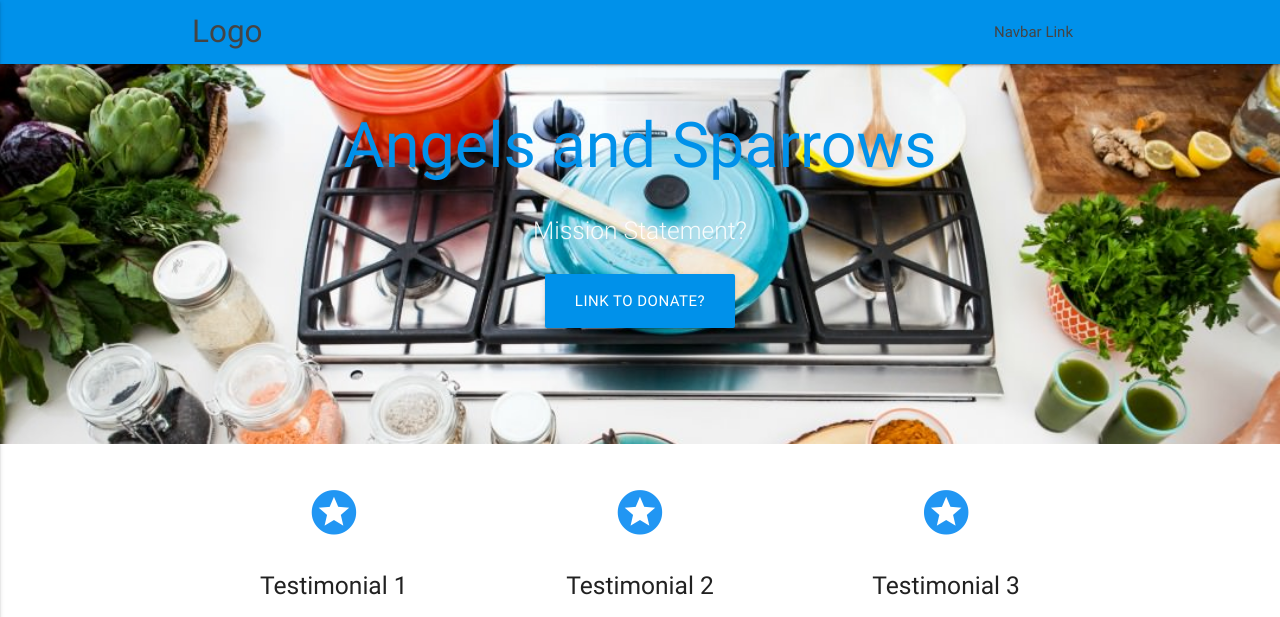
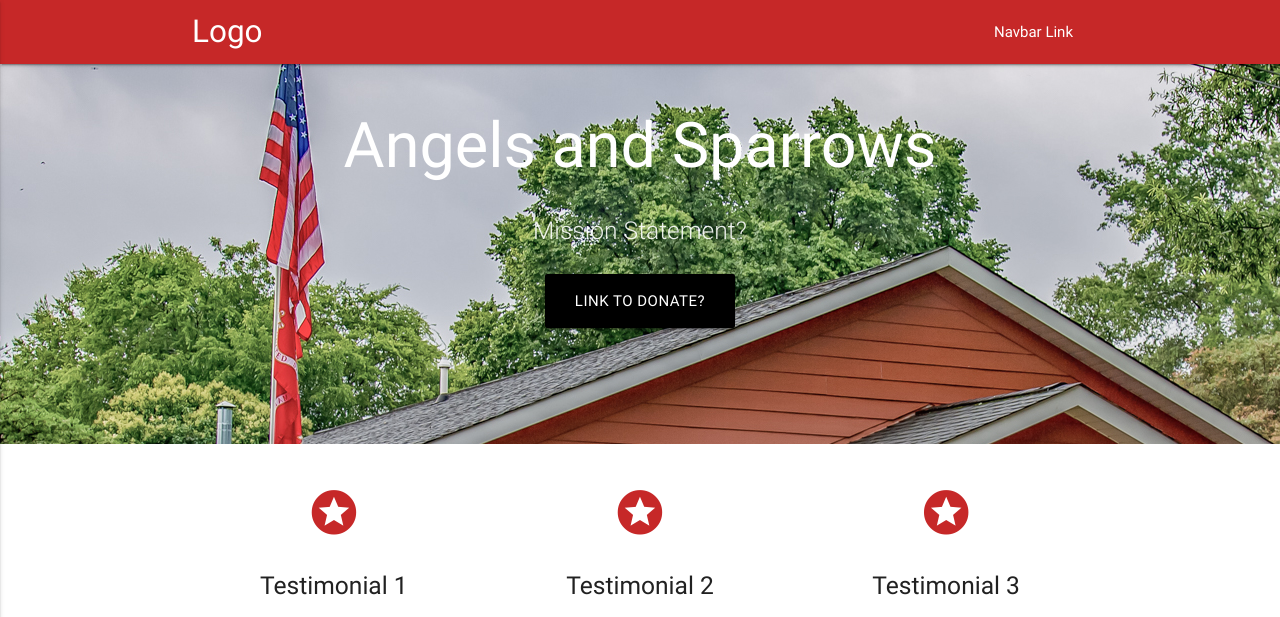
Before and after one commit to Connorhoy/angelsandsparrows, a PHP site: page / in a window 1280 px wide. Shown: the top 617 px of the page. Run offline with PHP 8.4, Linux system fonts and the light colour scheme; some libraries are stand-ins or nearby versions; grey boxes are pictures that could not be loaded.

Commit message:
changed lad layout according to email

```diff
--- a/matt_test_template/css/style.css
+++ b/matt_test_template/css/style.css
@@ -8,7 +8,7 @@
 
 nav ul a,
 nav .brand-logo {
-  color: #444;
+  color: white;
 }
 
 p {
--- a/matt_test_template/index.html
+++ b/matt_test_template/index.html
@@ -3,7 +3,7 @@
 <head>
   <meta http-equiv="Content-Type" content="text/html; charset=UTF-8"/>
   <meta name="viewport" content="width=device-width, initial-scale=1, maximum-scale=1.0, user-scalable=no"/>
-  <title>Parallax Template - Materialize</title>
+  <title>Angels and Sparrows</title>
 
   <!-- CSS  -->
   <link href="https://fonts.googleapis.com/icon?family=Material+Icons" rel="stylesheet">
@@ -11,7 +11,7 @@
   <link href="css/style.css" type="text/css" rel="stylesheet" media="screen,projection"/>
 </head>
 <body>
-  <nav class="light-blue accent-4" role="navigation">
+  <nav class="red darken-3" role="navigation">
     <div class="nav-wrapper container">
       <a id="logo-container" href="#" class="brand-logo">Logo</a>
       <ul class="right hide-on-med-and-down">
@@ -29,18 +29,18 @@
     <div class="section no-pad-bot">
       <div class="container">
         <br><br>
-        <h1 class="header center light-blue-text text-accent-4">Angels and Sparrows</h1>
+        <h1 class="header center white-text">Angels and Sparrows</h1>
         <div class="row center">
           <h5 class="header col s12 light">Mission Statement?</h5>
         </div>
         <div class="row center">
-          <a href="#" id="download-button" class="btn-large waves-effect waves-light light-blue accent-4">Link to donate?</a>
+          <a href="#" id="download-button" class="btn-large waves-effect waves-light black">Link to donate?</a>
         </div>
         <br><br>
 
       </div>
     </div>
-    <div class="parallax"><img src="backgroundtest1.jpg" alt="Unsplashed background img 1"></div>
+    <div class="parallax"><img src="AS3.jpg" alt="Unsplashed background img 1"></div>
   </div>
 
 
@@ -51,7 +51,7 @@
       <div class="row">
         <div class="col s12 m4">
           <div class="icon-block">
-            <h2 class="center blue-text"><i class="material-icons">stars</i></h2>
+            <h2 class="center red-text text-darken-3"><i class="material-icons">stars</i></h2>
             <h5 class="center">Testimonial 1</h5>
 
             <p class="light">Lorem ipsum dolor sit amet, consectetur adipiscing elit. Nullam scelerisque id nunc nec volutpat. Etiam pellentesque tristique arcu, non consequat magna fermentum ac.</p>
@@ -60,7 +60,7 @@
 
         <div class="col s12 m4">
           <div class="icon-block">
-            <h2 class="center blue-text"><i class="material-icons">stars</i></h2>
+            <h2 class="center red-text text-darken-3"><i class="material-icons">stars</i></h2>
             <h5 class="center">Testimonial 2</h5>
 
             <p class="light">Lorem ipsum dolor sit amet, consectetur adipiscing elit. Nullam scelerisque id nunc nec volutpat. Etiam pellentesque tristique arcu, non consequat magna fermentum ac..</p>
@@ -69,7 +69,7 @@
 
         <div class="col s12 m4">
           <div class="icon-block">
-            <h2 class="center blue-text"><i class="material-icons">stars</i></h2>
+            <h2 class="center red-text text-darken-3"><i class="material-icons">stars</i></h2>
             <h5 class="center">Testimonial 3</h5>
 
             <p class="light">Lorem ipsum dolor sit amet, consectetur adipiscing elit. Nullam scelerisque id nunc nec volutpat. Etiam pellentesque tristique arcu, non consequat magna fermentum ac..</p>
@@ -89,7 +89,7 @@
         </div>
       </div>
     </div>
-    <div class="parallax"><img src="backgroundtest2.jpg" alt="Unsplashed background img 2"></div>
+    <div class="parallax"><img src="AS4.jpg" alt="Unsplashed background img 2"></div>
   </div>
 
   <div class="container">
@@ -115,7 +115,7 @@
         </div>
       </div>
     </div>
-    <div class="parallax"><img src="backgroundtest3.jpg" alt="Unsplashed background img 3"></div>
+    <div class="parallax"><img src="AS5.jpg" alt="Unsplashed background img 3"></div>
   </div>
 
   <div class="container">
@@ -135,29 +135,15 @@
   <div class="slider">
     <ul class="slides">
       <li>
-        <img src="http://lorempixel.com/580/250/nature/1"> <!-- random image -->
+        <img src="AS1.jpg"> <!-- random image -->
         <div class="caption center-align">
           <h3>Here we can place a slideshow</h3>
           <h5 class="light grey-text text-lighten-3">Here's our small slogan.</h5>
         </div>
       </li>
       <li>
-        <img src="http://lorempixel.com/580/250/nature/2"> <!-- random image -->
+        <img src="AS2.jpg"> <!-- random image -->
         <div class="caption left-align">
-          <h3>Here we can place a slideshow</h3>
-          <h5 class="light grey-text text-lighten-3">Here's our small slogan.</h5>
-        </div>
-      </li>
-      <li>
-        <img src="http://lorempixel.com/580/250/nature/3"> <!-- random image -->
-        <div class="caption right-align">
-          <h3>Here we can place a slideshow</h3>
-          <h5 class="light grey-text text-lighten-3">Here's our small slogan.</h5>
-        </div>
-      </li>
-      <li>
-        <img src="http://lorempixel.com/580/250/nature/4"> <!-- random image -->
-        <div class="caption center-align">
           <h3>Here we can place a slideshow</h3>
           <h5 class="light grey-text text-lighten-3">Here's our small slogan.</h5>
         </div>
@@ -179,7 +165,7 @@
     </div>
   </div>
 
-  <footer class="page-footer light-blue accent-4">
+  <footer class="page-footer red darken-3">
     <div class="container">
       <div class="row">
         <div class="col l6 s12">
```
Also changed, not shown: matt_test_template/AS1.jpg (added), matt_test_template/AS2.jpg (added), matt_test_template/AS3.jpg (added), 2 other files.
